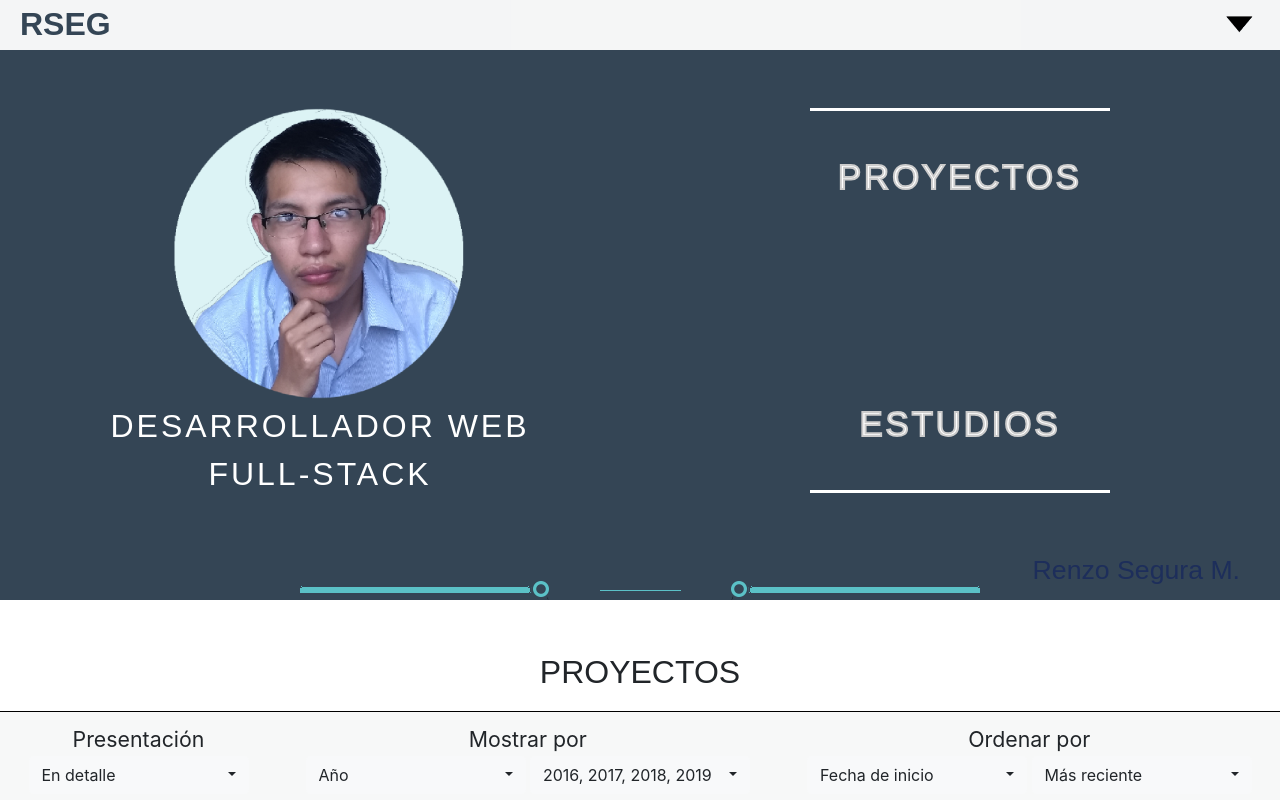
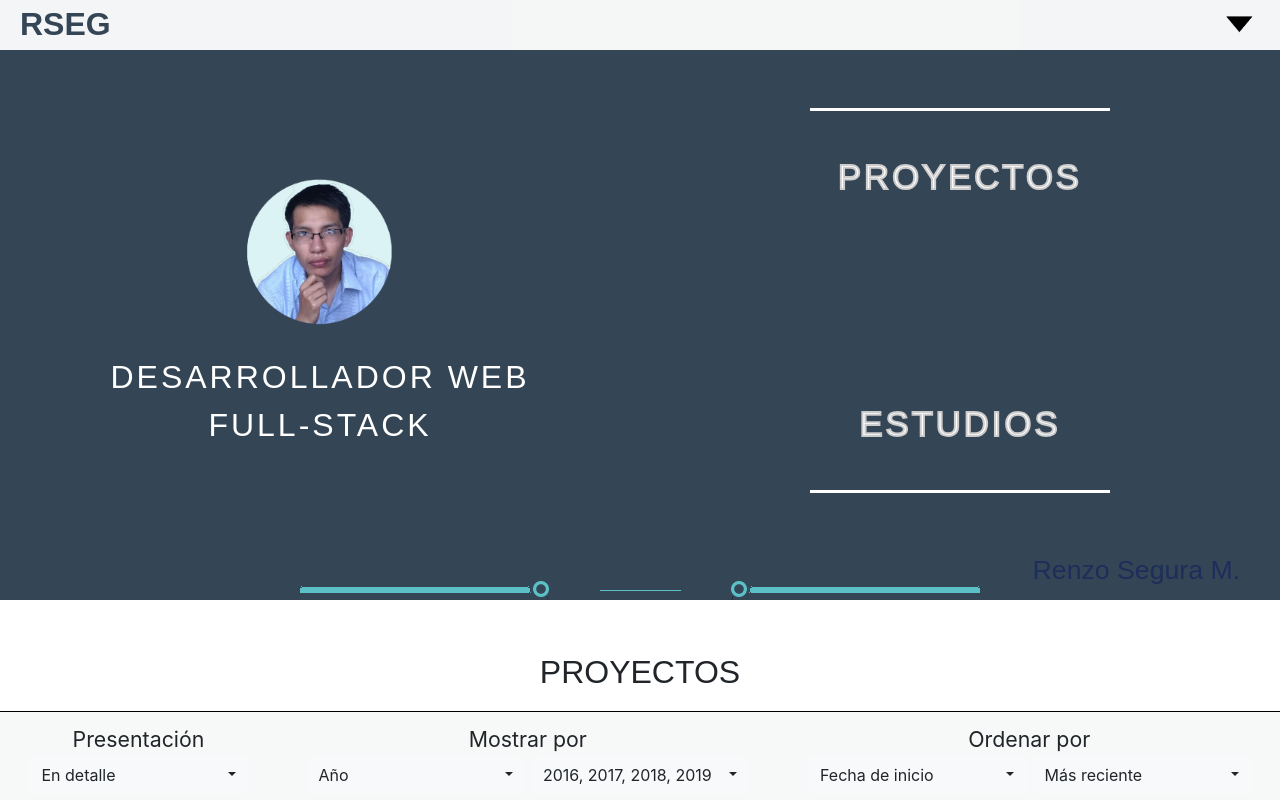
Before and after one commit to RSegura93/portafolio, a plain HTML site: page index.html in a window 1280 px wide. Shown: the top 800 px of the page. Drawn offline with nearby package versions, Linux system fonts and the light colour scheme.

Commit message:
styles and contrasting name file

```diff
--- a/css/section_profile.css
+++ b/css/section_profile.css
@@ -1,10 +1,10 @@
 #photo{
 	display: block;
 	margin: auto;
-	min-width: 300px;
-	min-height: 300px;
+	min-width: 200px;
+	min-height: 200px;
 	background-image: url("../assets/Perfil_2019_B.png");
-	background-size: 300px 300px, cover;
+	background-size: 150px 150px, cover;
 	background-repeat: no-repeat;
 	background-position: center center;
 }
```
